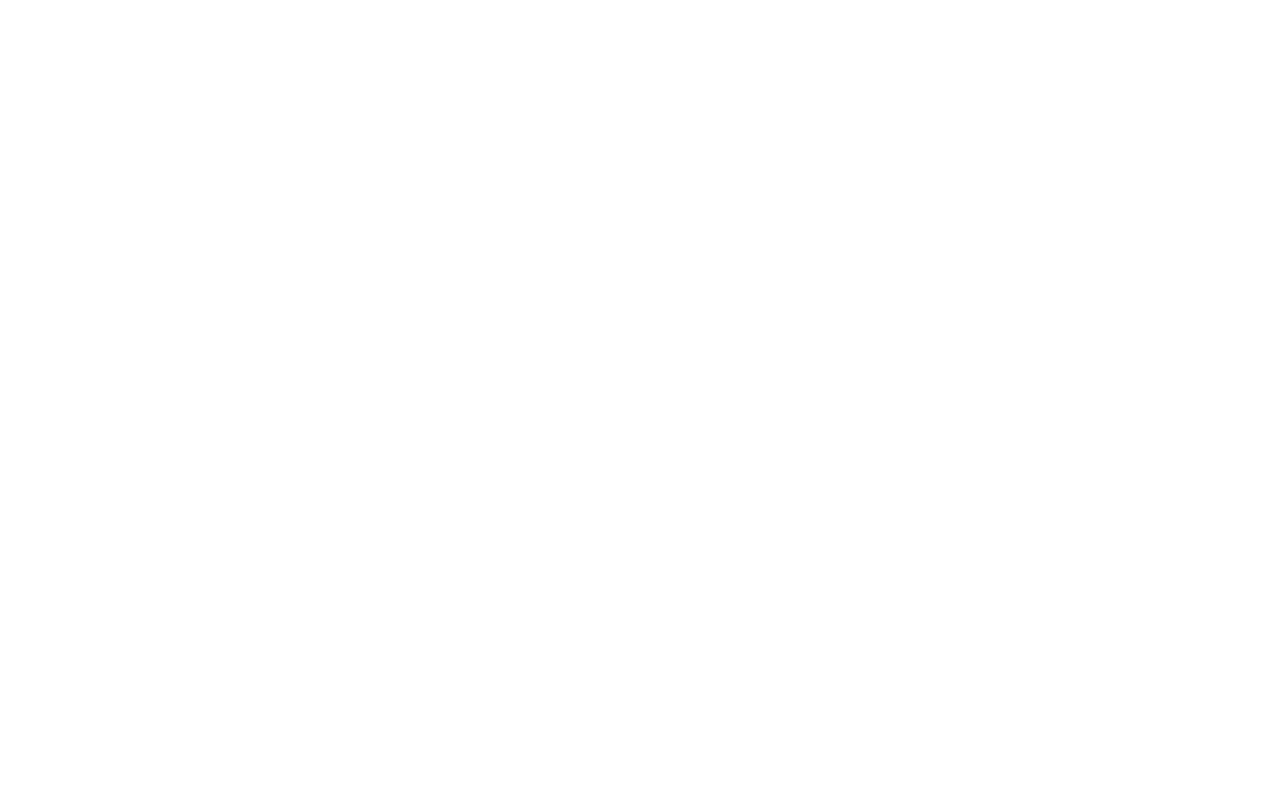
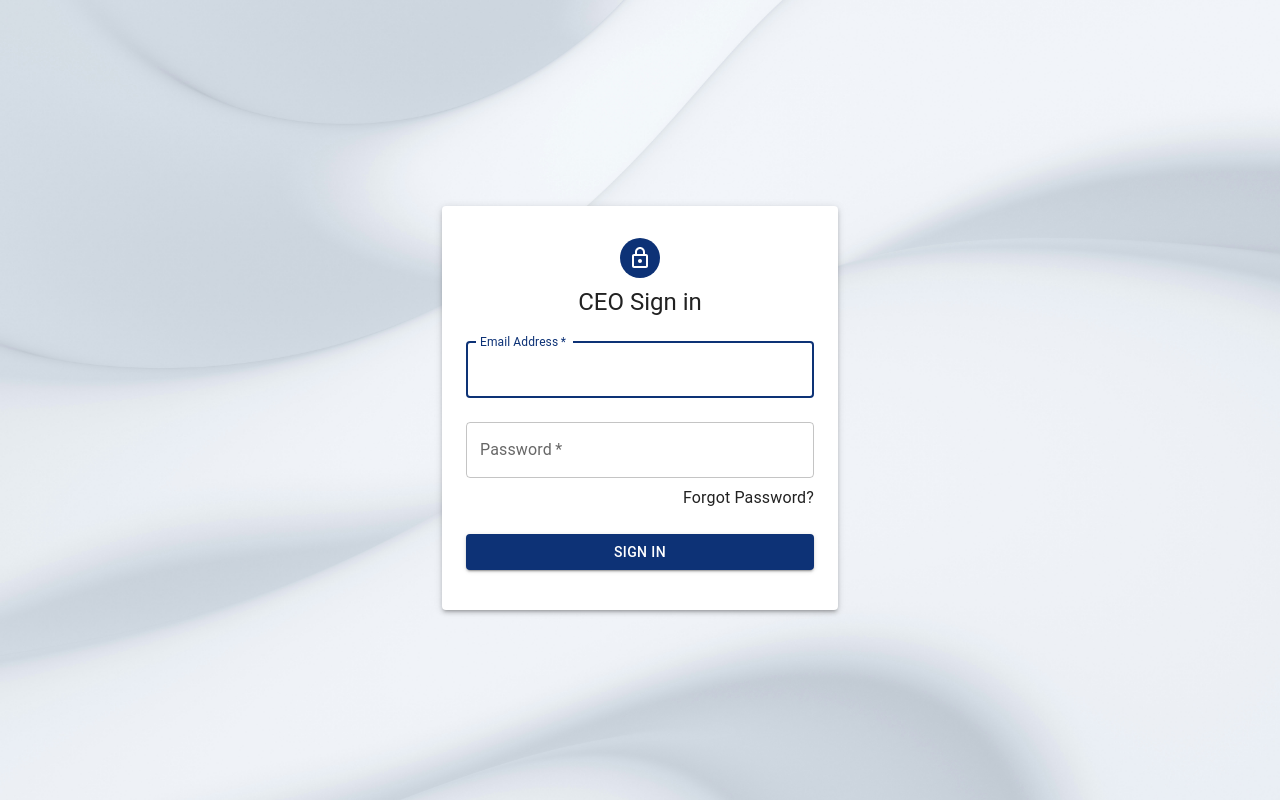
Before and after one commit to HibbanHaroon/azz_medical_associates, a React (Create React App) app: page /ceo-signin in a window 1280 px wide. Before the commit this address had no page. Built offline with nearby package versions, Linux system fonts and the light colour scheme; what chartjs-plugin-datalabels would draw is missing.

Commit message:
Implement CEO Signin Page & Functionality

```diff
--- a/src/App.js
+++ b/src/App.js
@@ -34,8 +34,26 @@
         <Router>
           <Routes>
             <Route path="/signin" element={<SigninScreenWithLogout />} />
-            <Route path="/ceo" element={<CEODashboard />} />
-            <Route path="/ceo-clinics" element={<CEOClinics />} />
+            <Route
+              path="/ceo-signin"
+              element={<SigninScreenWithLogout role="CEO" />}
+            />
+            <Route
+              path="/ceo"
+              element={
+                <ProtectedRoute role="CEO">
+                  <CEODashboard />
+                </ProtectedRoute>
+              }
+            />
+            <Route
+              path="/ceo-clinics"
+              element={
+                <ProtectedRoute role="CEO">
+                  <CEOClinics />
+                </ProtectedRoute>
+              }
+            />
             <Route
               path="/"
               element={
--- a/src/components/SigninScreenWithLogout.js
+++ b/src/components/SigninScreenWithLogout.js
@@ -1,10 +1,11 @@
 // SigninScreenWithLogout.js
 import React, { useEffect } from "react";
 import { useLocation } from "react-router-dom";
+import CEOSigninScreen from "../pages/CEO/CEOSigninScreen";
 import SigninScreen from "../pages/SigninScreen";
 import { useAuth } from "../context/AuthContext";
 
-const SigninScreenWithLogout = () => {
+const SigninScreenWithLogout = ({ role }) => {
   const { logout } = useAuth();
   const location = useLocation();
 
@@ -12,7 +13,7 @@
     logout();
   }, [location, logout]);
 
-  return <SigninScreen />;
+  return role === "CEO" ? <CEOSigninScreen /> : <SigninScreen />;
 };
 
 export default SigninScreenWithLogout;
--- /dev/null
+++ b/src/pages/CEO/CEOSigninScreen.js
@@ -0,0 +1,215 @@
+import React, { useState } from "react";
+import {
+  Container,
+  CssBaseline,
+  Box,
+  Avatar,
+  Typography,
+  TextField,
+  Button,
+  CircularProgress,
+} from "@mui/material";
+import LockOutlinedIcon from "@mui/icons-material/LockOutlined";
+import { signInWithEmailAndPassword } from "firebase/auth";
+import { auth } from "../../firebase";
+import { useNavigate } from "react-router-dom";
+import ForgotPasswordModal from "../../components/ForgotPasswordModal";
+import { useAuth } from "../../context/AuthContext";
+import { fetchCEOs } from "../../services/ceoService";
+
+const CEOSigninScreen = () => {
+  const { login } = useAuth();
+  const [email, setEmail] = useState("");
+  const [password, setPassword] = useState("");
+  const [loading, setLoading] = useState(false);
+  const [errorMessage, setErrorMessage] = useState("");
+  const [forgotPasswordModalOpen, setForgotPasswordModalOpen] = useState(false);
+  const navigate = useNavigate();
+
+  const handleEmailChange = (e) => setEmail(e.target.value);
+  const handlePasswordChange = (e) => setPassword(e.target.value);
+
+  const verifyUserType = async (userId) => {
+    try {
+      const users = await fetchCEOs();
+      console.log(users);
+      console.log(userId);
+      return users.some((user) => user.id === userId);
+    } catch (error) {
+      console.error("Failed to fetch user data", error);
+      return false;
+    }
+  };
+
+  const handleSubmit = async (e) => {
+    e.preventDefault();
+    setLoading(true);
+    setErrorMessage("");
+
+    if (!email || !password) {
+      setErrorMessage("All fields are required.");
+      setLoading(false);
+      return;
+    }
+
+    try {
+      const userCredential = await signInWithEmailAndPassword(
+        auth,
+        email,
+        password
+      );
+      const user = userCredential.user;
+      const userId = user.uid;
+
+      const isUserTypeValid = await verifyUserType(userId);
+      if (!isUserTypeValid) {
+        setErrorMessage("Invalid user type for this account.");
+        setLoading(false);
+        return;
+      }
+
+      if (!user.emailVerified) {
+        setErrorMessage("User Account is not verified.");
+        setLoading(false);
+        return;
+      }
+
+      login();
+
+      navigate("/ceo"); // Redirect to CEO dashboard or desired route
+    } catch (error) {
+      console.error("Authentication error", error);
+      setErrorMessage(error.message);
+    } finally {
+      setLoading(false);
+    }
+  };
+
+  const handleForgotPasswordClick = () => {
+    setForgotPasswordModalOpen(true);
+  };
+
+  const handleForgotPasswordModalClose = () => {
+    setForgotPasswordModalOpen(false);
+  };
+
+  return (
+    <div
+      style={{
+        backgroundImage: "url(/assets/images/background.jpg)",
+        backgroundSize: "cover",
+        backgroundPosition: "center",
+        width: "100vw",
+        height: "100vh",
+        position: "absolute",
+        top: 0,
+        left: 0,
+        display: "flex",
+        alignItems: "center",
+        justifyContent: "center",
+      }}
+    >
+      <Container component="main" maxWidth="xs">
+        <CssBaseline />
+        <Box
+          sx={{
+            marginTop: 2,
+            display: "flex",
+            flexDirection: "column",
+            alignItems: "center",
+            bgcolor: "background.paper",
+            padding: 3,
+            borderRadius: 1,
+            boxShadow: 3,
+          }}
+        >
+          <Avatar sx={{ m: 1, bgcolor: "primary.main" }}>
+            <LockOutlinedIcon />
+          </Avatar>
+          <Typography component="h1" variant="h5">
+            CEO Sign in
+          </Typography>
+          <Box
+            component="form"
+            noValidate
+            onSubmit={handleSubmit}
+            sx={{ mt: 1 }}
+          >
+            <TextField
+              variant="outlined"
+              margin="normal"
+              required
+              fullWidth
+              id="email"
+              label="Email Address"
+              name="email"
+              autoComplete="email"
+              autoFocus
+              color="primary"
+              value={email}
+              onChange={handleEmailChange}
+            />
+            <TextField
+              variant="outlined"
+              margin="normal"
+              required
+              fullWidth
+              name="password"
+              label="Password"
+              type="password"
+              id="password"
+              autoComplete="current-password"
+              color="primary"
+              value={password}
+              onChange={handlePasswordChange}
+            />
+            {errorMessage && (
+              <Typography color="error">{errorMessage}</Typography>
+            )}
+
+            <Box
+              sx={{
+                display: "flex",
+                justifyContent: "flex-end",
+                alignItems: "center",
+              }}
+            >
+              <Typography
+                sx={{
+                  cursor: "pointer",
+                  textDecoration: "none",
+                  "&:hover": {
+                    textDecoration: "underline",
+                  },
+                }}
+                onClick={handleForgotPasswordClick}
+              >
+                Forgot Password?
+              </Typography>
+            </Box>
+
+            <Button
+              type="submit"
+              fullWidth
+              variant="contained"
+              sx={{ mt: 3, mb: 2, bgcolor: "primary.main" }}
+              disabled={loading}
+            >
+              {loading ? (
+                <CircularProgress size={24} color="inherit" />
+              ) : (
+                "Sign In"
+              )}
+            </Button>
+          </Box>
+        </Box>
+        <ForgotPasswordModal
+          open={forgotPasswordModalOpen}
+          handleClose={handleForgotPasswordModalClose}
+        />
+      </Container>
+    </div>
+  );
+};
+
+export default CEOSigninScreen;
--- /dev/null
+++ b/src/services/ceoService.js
@@ -0,0 +1,15 @@
+const API_URL = "https://az-medical-p9w9.onrender.com/api/ceos";
+
+export const fetchCEOs = async () => {
+  try {
+    const response = await fetch(`${API_URL}`);
+    if (!response.ok) {
+      throw new Error("Error fetching ceos");
+    }
+    const data = await response.json();
+    return data;
+  } catch (error) {
+    console.error("Error fetching ceos:", error);
+    throw error;
+  }
+};
--- a/src/utils/ProtectedRoute.js
+++ b/src/utils/ProtectedRoute.js
@@ -3,12 +3,15 @@
 import { Navigate } from "react-router-dom";
 import { useAuth } from "../context/AuthContext";
 
-const ProtectedRoute = ({ children }) => {
+const ProtectedRoute = ({ children, role }) => {
   const { isAuthenticated } = useAuth();
 
-  if (!isAuthenticated) {
-    return <Navigate to="/signin" />;
-  }
+    if (!isAuthenticated) {
+      if (role === "CEO") {
+        return <Navigate to="/ceo-signin" />;
+      }
+      return <Navigate to="/signin" />;
+    }
 
   return children;
 };
```
